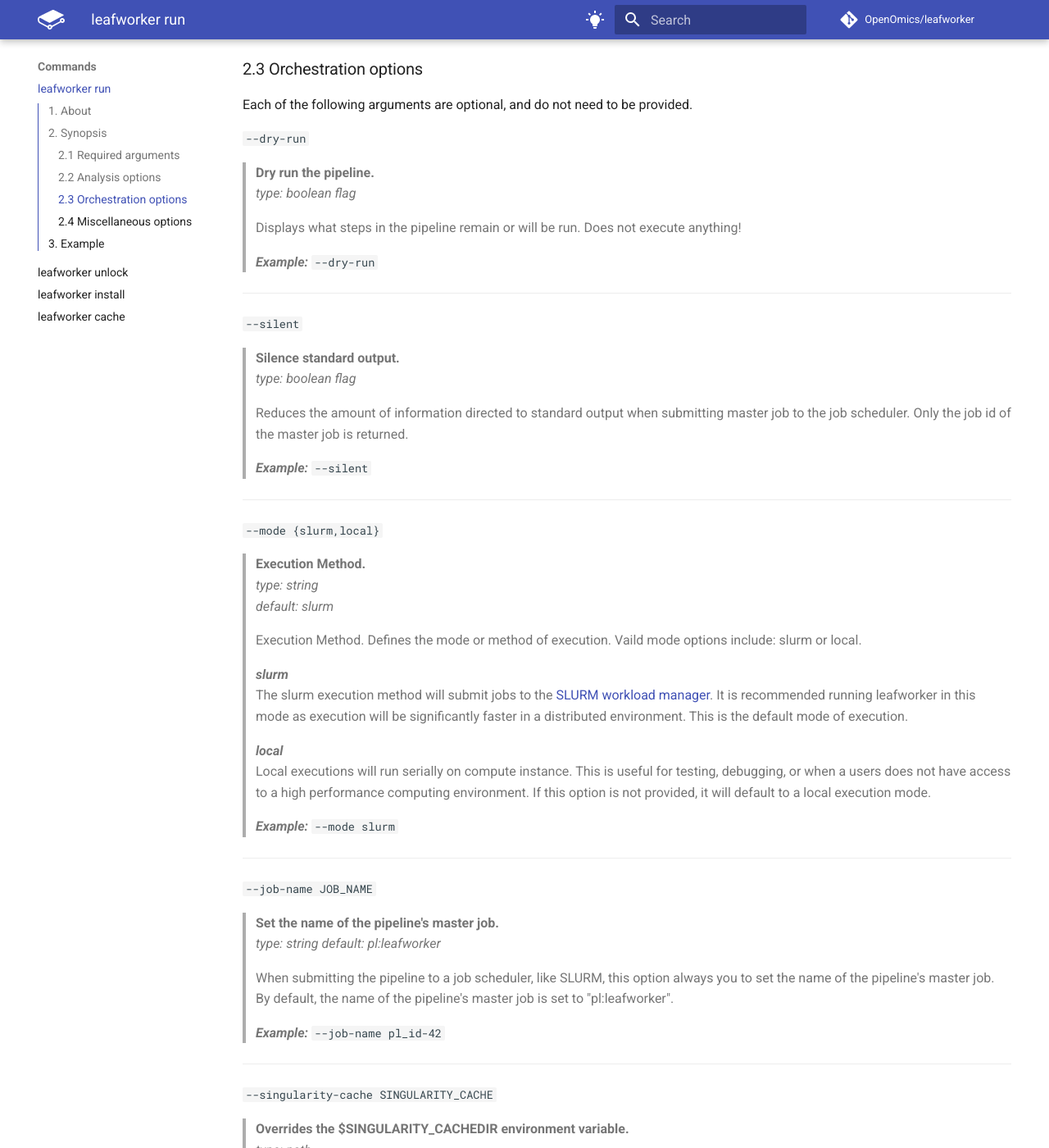
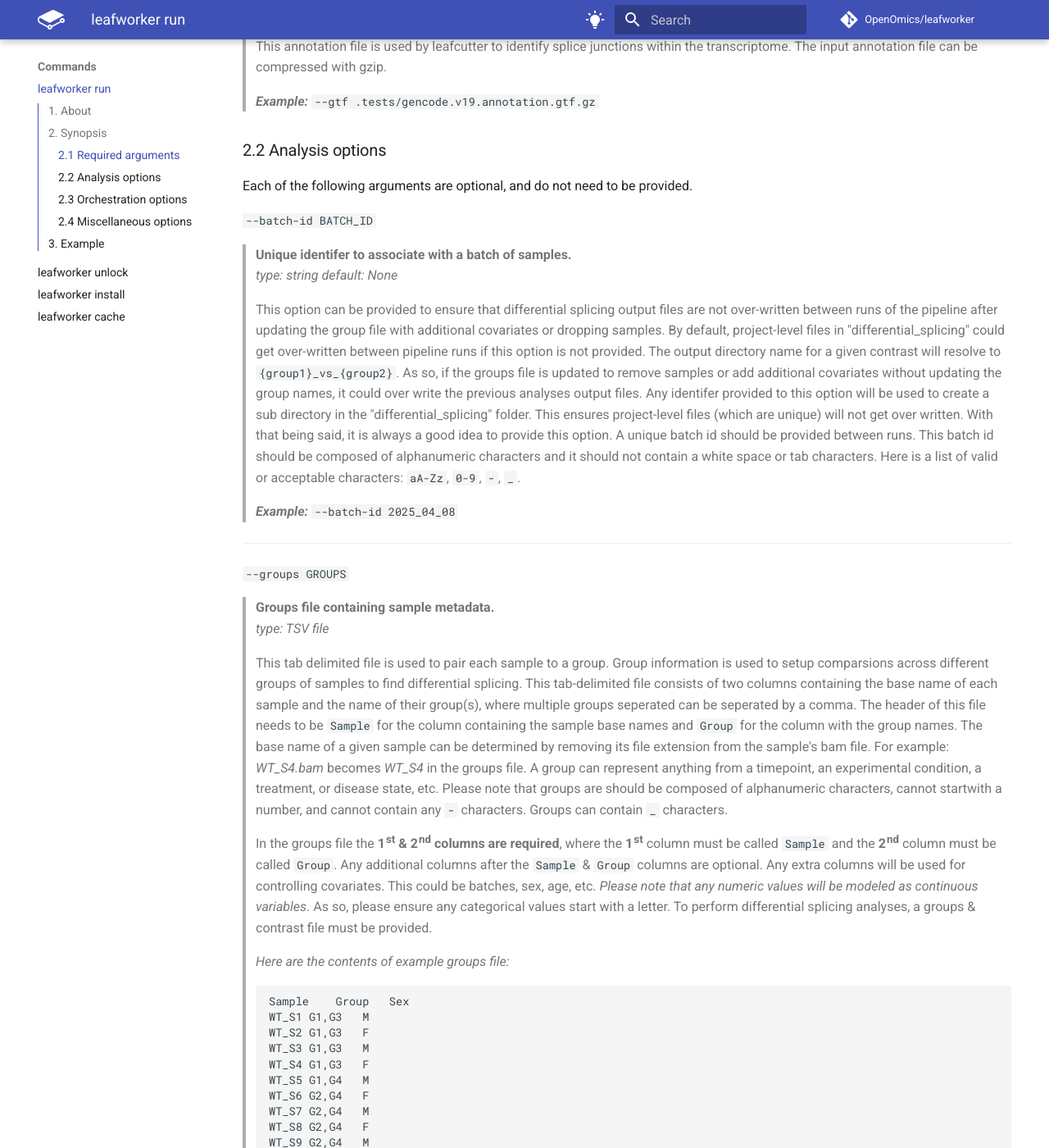
Before and after one commit to OpenOmics/leafworker, an MkDocs documentation site: the page built from docs/usage/run.md, in a window 1280 px wide and 1400 px high, scrolled down 1541 px. Shown: the whole window at 82% size. Built offline with MkDocs 1.6.1 and Material for MkDocs 9.7.7, drawn with Linux system fonts in a browser that asks for light colours; comment, search, counter and statistics services are not loaded; the version menu is left out; some of the changed text lies outside the part shown.

Commit message:
Chore: Updating run sub cmd user documentation.

````diff
--- a/docs/usage/run.md
+++ b/docs/usage/run.md
@@ -1,26 +1,29 @@
 # <code>leafworker <b>run</b></code>
 
 ## 1. About
+
 The `leafworker` executable is composed of several inter-related sub commands. Please see `leafworker -h` for all available options.
 
 This part of the documentation describes options and concepts for <code>leafworker <b>run</b></code> sub command in more detail. With minimal configuration, the **`run`** sub command enables you to start running leafworker pipeline.
 
-Setting up the leafworker pipeline is fast and easy! In its most basic form, <code>leafworker <b>run</b></code> only has *two required inputs*.
+Setting up the leafworker pipeline is fast and easy! In its most basic form, <code>leafworker <b>run</b></code> only has *three required inputs*.
 
 ## 2. Synopsis
+
 ```text
 $ leafworker run [--help] \
-      [--mode {slurm,local}] [--job-name JOB_NAME] [--batch-id BATCH_ID] \
-      [--tmp-dir TMP_DIR] [--silent] [--sif-cache SIF_CACHE] \
-      [--singularity-cache SINGULARITY_CACHE] \
-      [--dry-run] [--threads THREADS] \
+      [--dry-run] [--job-name JOB_NAME] [--mode {{slurm,local}}] \
+      [--sif-cache SIF_CACHE] [--singularity-cache SINGULARITY_CACHE] \
+      [--silent] [--threads THREADS] [--tmp-dir TMP_DIR] \
+      [--batch-id BATCH_ID] [--groups GROUPS] [--contrasts CONTRASTS] \
       --input INPUT [INPUT ...] \
-      --output OUTPUT
+      --output OUTPUT \
+      --gtf GTF
 ```
 
 The synopsis for each command shows its arguments and their usage. Optional arguments are shown in square brackets.
 
-A user **must** provide a list of FastQ (globbing is supported) to analyze via `--input` argument and an output directory to store results via `--output` argument.
+A user **must** provide a list of BAM (globbing is supported) to analyze via `--input` argument, an output directory to store results via `--output` argument, and a GTF file to define the transcriptome via `--gtf`.
 
 Use you can always use the `-h` option for information on a specific command.
 
@@ -29,12 +32,12 @@
 Each of the following arguments are required. Failure to provide a required argument will result in a non-zero exit-code.
 
   `--input INPUT [INPUT ...]`
-> **Input FastQ or BAM file(s).**
-> *type: file(s)*
+> **Input BAM file(s).**
+> *type: BAM file(s)*
 >
-> One or more FastQ files can be provided. The pipeline does NOT support single-end data. From the command-line, each input file should seperated by a space. Globbing is supported! This makes selecting FastQ files easy. Input FastQ files should always be gzipp-ed.
+> Input BAM files to process. BAM files for one or more samples can be provided. Multiple input BAM files should be seperated by a space. Globbing for multiple file is also supported! This makes selecting BAM files easy.
 >
-> ***Example:*** `--input .tests/*.R?.fastq.gz`
+> ***Example:*** `--input .tests/*.bam`
 
 ---
   `--output OUTPUT`
@@ -45,11 +48,69 @@
 >
 > ***Example:*** `--output /data/$USER/leafworker_out`
 
+---
+  `--gtf GTF`
+> **Annotation file in GTF format.**
+> *type: GTF file*
+>
+> This annotation file is used by leafcutter to identify splice junctions within the transcriptome. The input annotation file can be compressed with gzip.
+>
+> ***Example:*** `--gtf .tests/gencode.v19.annotation.gtf.gz`
+
 ### 2.2 Analysis options
 
 Each of the following arguments are optional, and do not need to be provided.
 
-...add non-required analysis options
+  `--batch-id BATCH_ID`
+> **Unique identifer to associate with a batch of samples.**
+> *type: string*
+> *default: None*
+>
+> This option can be provided to ensure that differential splicing output files are not over-written between runs of the pipeline after updating the group file with additional covariates or dropping samples. By default, project-level files in "differential_splicing" could get over-written between pipeline runs if this option is not provided. The output directory name for a given contrast will resolve to `{group1}_vs_{group2}`. As so, if the groups file is updated to remove samples or add additional covariates without updating the group names, it could over write the previous analyses output files. Any identifer provided to this option will be used to create a sub directory in the "differential_splicing" folder. This ensures project-level files (which are unique) will not get over written. With that being said, it is always a good idea to provide this option. A unique batch id should be provided between runs. This batch id should be composed of alphanumeric characters and it should not contain a white space or tab characters. Here is a list of valid or acceptable characters: `aA-Zz`, `0-9`, `-`, `_`.
+>
+> ***Example:*** `--batch-id 2025_04_08`
+
+---
+  `--groups GROUPS`
+> **Groups file containing sample metadata.**
+> *type: TSV file*
+>
+> This tab delimited file is used to pair each sample to a group. Group information is used to setup comparsions across different groups of samples to find differential splicing. This tab-delimited file consists of two columns containing the base name of each sample and the name of their group(s), where  multiple groups seperated can be seperated by a comma. The header of this file needs to be `Sample` for the column containing the sample base names and `Group` for the column with the group names. The base name of a given sample can be determined by removing its file extension from the sample's bam file.  For example: *WT_S4.bam* becomes *WT_S4* in the groups file. A group can represent anything from a timepoint, an experimental condition, a treatment, or disease state, etc.  Please note that groups are should be composed of alphanumeric characters, cannot startwith a number, and cannot contain any `-` characters. Groups can contain `_` characters.
+>
+> In the groups file the **1st & 2nd columns are required**, where the **1st** column must be called `Sample` and the **2nd** column must be called `Group`. Any additional columns after the `Sample` & `Group` columns are optional. Any extra columns will be used for controlling covariates. This could be batches, sex, age, etc. *Please note that any numeric values will be modeled as continuous variables*. As so, please ensure any categorical values start with a letter. To perform differential splicing  analyses, a groups & contrast file must be provided.
+>
+> *Here are the contents of example groups file:*
+> ```
+> Sample	Group	Sex
+> WT_S1	G1,G3	M
+> WT_S2	G1,G3	F
+> WT_S3	G1,G3	M
+> WT_S4	G1,G3	F
+> WT_S5	G1,G4	M
+> WT_S6	G2,G4	F
+> WT_S7	G2,G4	M
+> WT_S8	G2,G4	F
+> WT_S9	G2,G4	M
+> WT_S10	G2,G4	F
+> ```
+>
+> ***Example:*** `--groups .tests/groups.tsv`
+
+---
+  `--contrasts CONTRASTS`
+> **Contrasts file containing comparisons to make.**
+> *type: TSV file*
+>
+> This tab delimited file is used to setup comparisons within different groups of samples. Please see the `--groups` option above for more information about how to define groups within a set of samples. The contrasts file consists of two columns containing the names of each group to compare. *Please note this file has no column names or header.* The group names defined in this file must also exist in the groups file. To perform differential splicing analysis, a groups and contrast file must be provided together.
+>
+> *Here are the Contents of example contrasts file:*
+> ```
+> G2	G1
+> G4	G3
+> ```
+>
+> ***Example:*** `--contrasts .tests/contrasts.tsv`
+
 
 ### 2.3 Orchestration options
 
@@ -132,13 +193,14 @@
   `--tmp-dir TMP_DIR`
 > **Max number of threads for each process.**
 > *type: path*
-> *default: `/lscratch/$SLURM_JOBID`*
+> *default: None*
 >
-> Path on the file system for writing temporary output files. By default, the temporary directory is set to '/lscratch/$SLURM_JOBID' for backwards compatibility with the NIH's Biowulf cluster; however, if you are running the pipeline on another cluster, this option will need to be specified. Ideally, this path should point to a dedicated location on the filesystem for writing tmp files. On many systems, this location is set to somewhere in /scratch. If you need to inject a variable into this string that should NOT be expanded, please quote this options value in single quotes.
+> Path on the file system for writing temporary output files. Ideally, this path should point to a dedicated location on the filesystem for writing tmp files. On many systems, this location is set to somewhere in `/data/scratch`. If you need to inject a variable into this string that should NOT be expanded, please quote this options value in single quotes.
 >
-> ***Example:*** `--tmp-dir /scratch/$USER/`
+> ***Example:*** `--tmp-dir /data/scratch/$USER`
 
 ### 2.4 Miscellaneous options
+
 Each of the following arguments are optional, and do not need to be provided.
 
   `-h, --help`
@@ -150,16 +212,18 @@
 > ***Example:*** `--help`
 
 ## 3. Example
+
 ```bash
 # Step 1.) Grab an interactive node,
 # do not run on head node!
 srun -N 1 -n 1 --time=1:00:00 --mem=8gb  --cpus-per-task=2 --pty bash
 module purge
-module load singularity snakemake
+module load snakemake/7.22.0-ufanewz
 
 # Step 2A.) Dry-run the pipeline
-./leafworker run --input .tests/*.R?.fastq.gz \
+./leafworker run --input .tests/*.bam \
                   --output /data/$USER/output \
+                  --gtf .tests/gencode.v19.annotation.gtf.gz \
                   --mode slurm \
                   --dry-run
 
@@ -167,7 +231,8 @@
 # The slurm mode will submit jobs to
 # the cluster. It is recommended running
 # the pipeline in this mode.
-./leafworker run --input .tests/*.R?.fastq.gz \
+./leafworker run --input .tests/*.bam \
                   --output /data/$USER/output \
+                  --gtf .tests/gencode.v19.annotation.gtf.gz \
                   --mode slurm
 ```
````
Also changed, not shown: other parts of docs/usage/run.md (+1 -1 lines), 1 other file.
